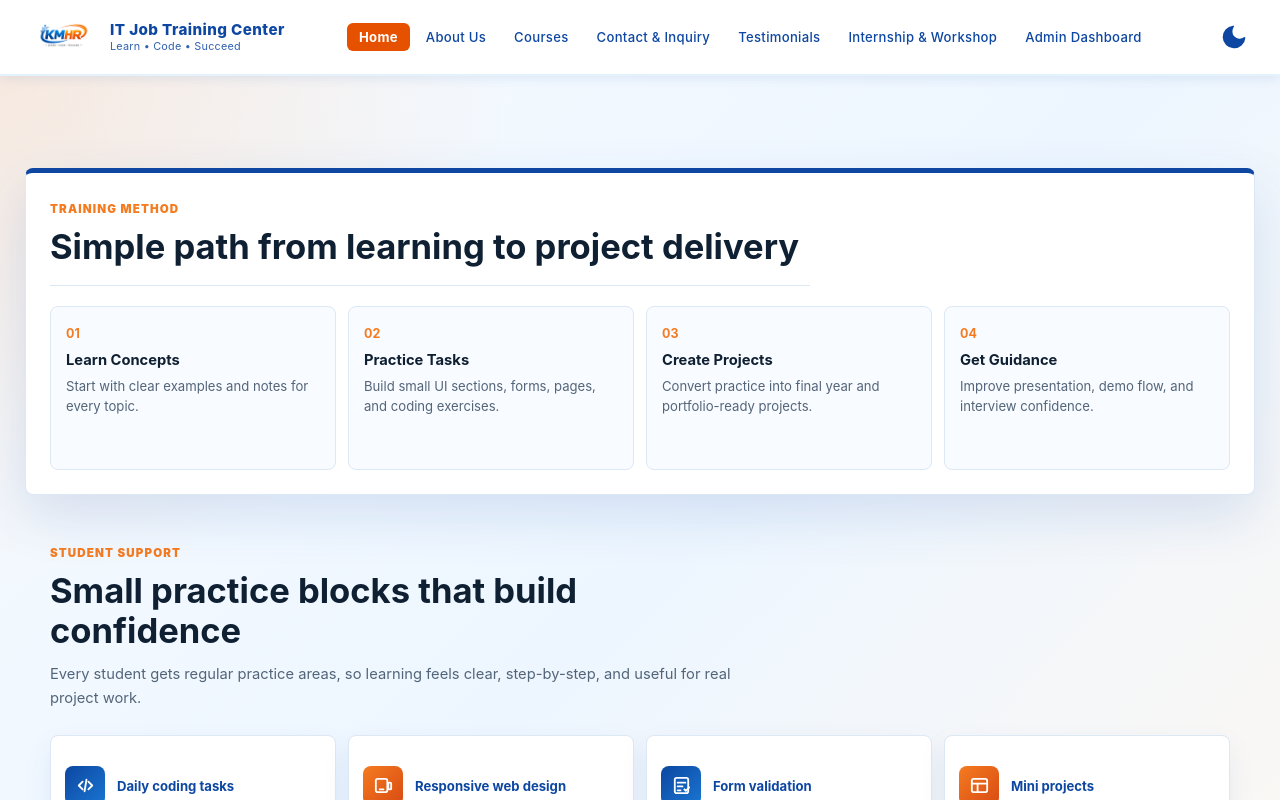
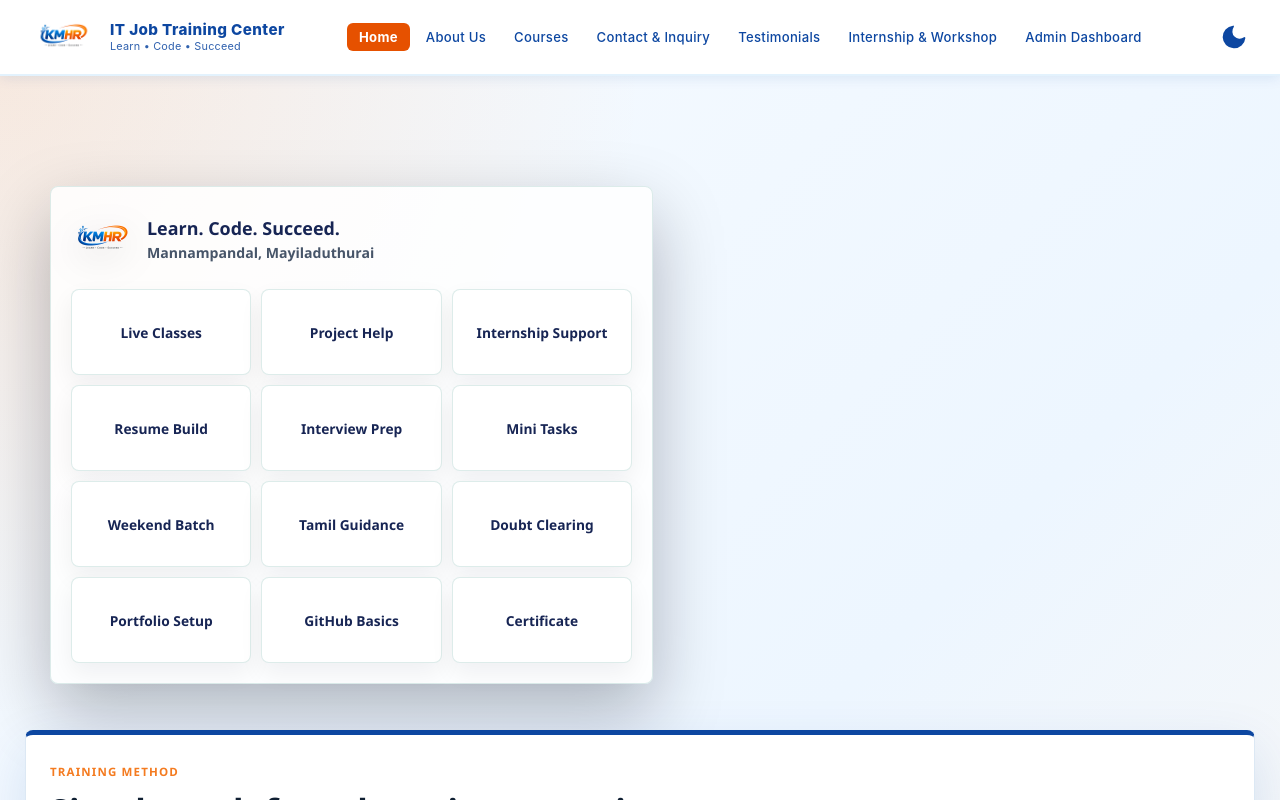
Before and after one commit to ponni-web/DAAC-Batch, a React (Create React App) app in the folder my-app/: page / in a window 1280 px wide. Shown: the top 800 px of the page. Built offline with nearby package versions, Linux system fonts and the light colour scheme.

Commit message:
quick board card in home page

```diff
--- a/my-app/src/App.js
+++ b/my-app/src/App.js
@@ -42,6 +42,10 @@ function PageView({ page, darkMode, setActivePage }) {
 
   const current = pages[page];
 
+  if (!current) {
+    return <HomePage darkMode={darkMode} setActivePage={setActivePage} />;
+  }
+
   return (
     <div className={`placeholder-page ${darkMode ? 'dark' : 'light'}`}>
       <div className="placeholder-card">
--- a/my-app/src/components/HomePage.css
+++ b/my-app/src/components/HomePage.css
@@ -11,6 +11,14 @@
   padding: 46px 24px;
   overflow: hidden;
   transition: background-color 0.3s ease, color 0.3s ease;
+  min-height: calc(100vh - 74px);
+  padding: 64px 24px 40px;
+  background:
+    radial-gradient(circle at 16% 16%, rgba(251, 146, 60, 0.20), transparent 32%),
+    radial-gradient(circle at 84% 10%, rgba(45, 212, 191, 0.16), transparent 30%),
+    linear-gradient(135deg, #101828 0%, #18212f 48%, #111827 100%);
+  color: #f8fafc;
+  font-family: "Segoe UI", "Inter", Arial, sans-serif;
 }
 
 .home-page.light {
@@ -575,4 +583,104 @@
   .feature-grid {
     grid-template-columns: repeat(2, minmax(0, 1fr));
   }
+
+  .home-hero {
+    width: min(680px, 100%);
+    margin: 0 auto;
+  }
 }
+
+.quick-board {
+  border-radius: 8px;
+  padding: 20px;
+  background: rgba(15, 23, 42, 0.64);
+  border: 1px solid rgba(153, 246, 228, 0.22);
+  box-shadow: 0 28px 70px rgba(2, 6, 23, 0.28);
+}
+
+.home-page.light .quick-board {
+  background: rgba(255, 255, 255, 0.84);
+  border-color: rgba(15, 118, 110, 0.14);
+}
+
+.quick-board-title {
+  display: flex;
+  align-items: center;
+  gap: 12px;
+  margin-bottom: 18px;
+}
+
+.quick-board-title img {
+  width: 64px;
+  height: auto;
+  filter: drop-shadow(0 10px 18px rgba(0, 0, 0, 0.18));
+}
+
+.quick-board-title strong,
+.quick-board-title span {
+  display: block;
+}
+
+.quick-board-title strong {
+  color: #ffffff;
+  font-size: 1.12rem;
+}
+
+.home-page.light .quick-board-title strong {
+  color: #172554;
+}
+
+.quick-board-title span {
+  margin-top: 3px;
+  color: #cbd5e1;
+  font-size: 0.88rem;
+  font-weight: 700;
+}
+
+.home-page.light .quick-board-title span {
+  color: #475569;
+}
+
+.quick-grid {
+  display: grid;
+  grid-template-columns: repeat(3, 1fr);
+  gap: 10px;
+}
+
+.quick-grid span {
+  min-height: 64px;
+  display: grid;
+  place-items: center;
+  padding: 10px;
+  border-radius: 8px;
+  background: rgba(17, 24, 39, 0.78);
+  border: 1px solid rgba(251, 146, 60, 0.16);
+  color: #f8fafc;
+  text-align: center;
+  font-size: 0.86rem;
+  font-weight: 800;
+  transition: transform 0.2s ease, border-color 0.2s ease, background-color 0.2s ease;
+}
+
+.quick-grid span:hover {
+  transform: translateY(-4px);
+  border-color: rgba(45, 212, 191, 0.58);
+  background: rgba(15, 118, 110, 0.28);
+}
+
+.home-page.light .quick-grid span {
+  background: #ffffff;
+  border-color: rgba(15, 118, 110, 0.14);
+  color: #172554;
+  box-shadow: 0 10px 24px rgba(15, 23, 42, 0.06);
+}
+
+@media (max-width: 620px) {
+  .home-page {
+    padding: 40px 18px 28px;
+  }
+
+  .quick-grid {
+    grid-template-columns: repeat(2, 1fr);
+  }
+}
--- a/my-app/src/components/HomePage.js
+++ b/my-app/src/components/HomePage.js
@@ -17,8 +17,40 @@ function HomePage({ darkMode }) {
     { icon: 'bot', label: 'AI tool practice' },
   ];
 
+  const boardFeatures = [
+    'Live Classes',
+    'Project Help',
+    'Internship Support',
+    'Resume Build',
+    'Interview Prep',
+    'Mini Tasks',
+    'Weekend Batch',
+    'Tamil Guidance',
+    'Doubt Clearing',
+    'Portfolio Setup',
+    'GitHub Basics',
+    'Certificate',
+  ];
+
   return (
     <section className={`home-page ${darkMode ? 'dark' : 'light'}`}>
+      <div className="home-section home-hero">
+        <div className="quick-board" aria-label="Training highlights">
+          <div className="quick-board-title">
+            <img src="/kmhr-logo-dark.png" alt="KMHR Logo" />
+            <div>
+              <strong>Learn. Code. Succeed.</strong>
+              <span>Mannampandal, Mayiladuthurai</span>
+            </div>
+          </div>
+          <div className="quick-grid">
+            {boardFeatures.map((item) => (
+              <span key={item}>{item}</span>
+            ))}
+          </div>
+        </div>
+      </div>
+
       <div className="home-section home-path-section">
         <div className="section-heading">
           <span>Training Method</span>
```
Also changed, not shown: 1 other file (tests, documents, lock files or other folders).
